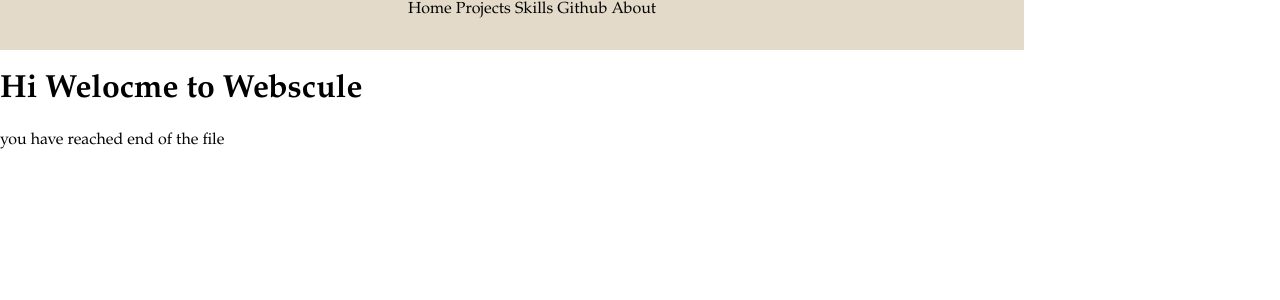
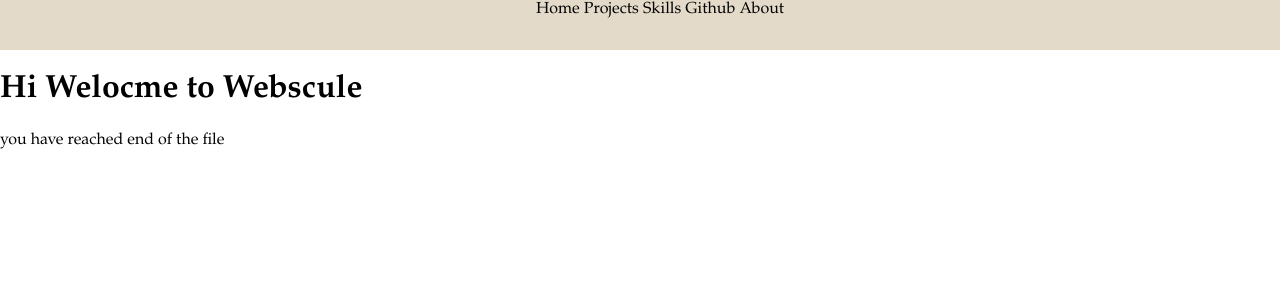
Before and after one commit to PraveenDKatti/PraveenDKatti.github.io, a Jekyll site: the page built from index.html, in a window 1280 px wide. Shown: the top 300 px of the page. Built offline with Jekyll 4.4.1, drawn with Linux system fonts in a browser that asks for light colours.

Commit message:
width set to 100% for body

```diff
--- a/css/main.css
+++ b/css/main.css
@@ -8,7 +8,6 @@ body{
   color:black;
   margin:0;
   padding:0;
-  width: 80%;
 }
 a{
   text-decoration:none;
@@ -29,5 +28,5 @@ header{
 
 .nav-bar li{
   font-size: 16px;
-  padding: 0 10 0 10;
+  padding: 0 10px 0 10px;
 }
```
